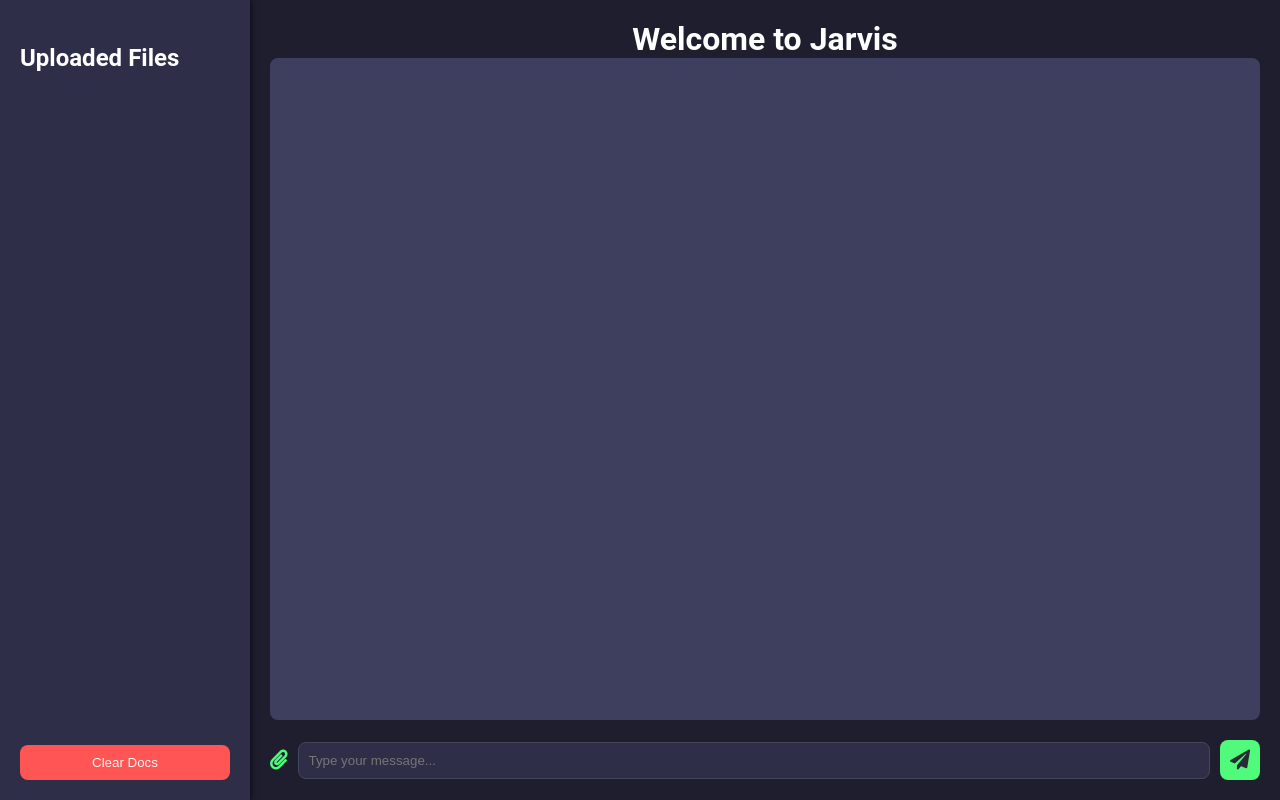
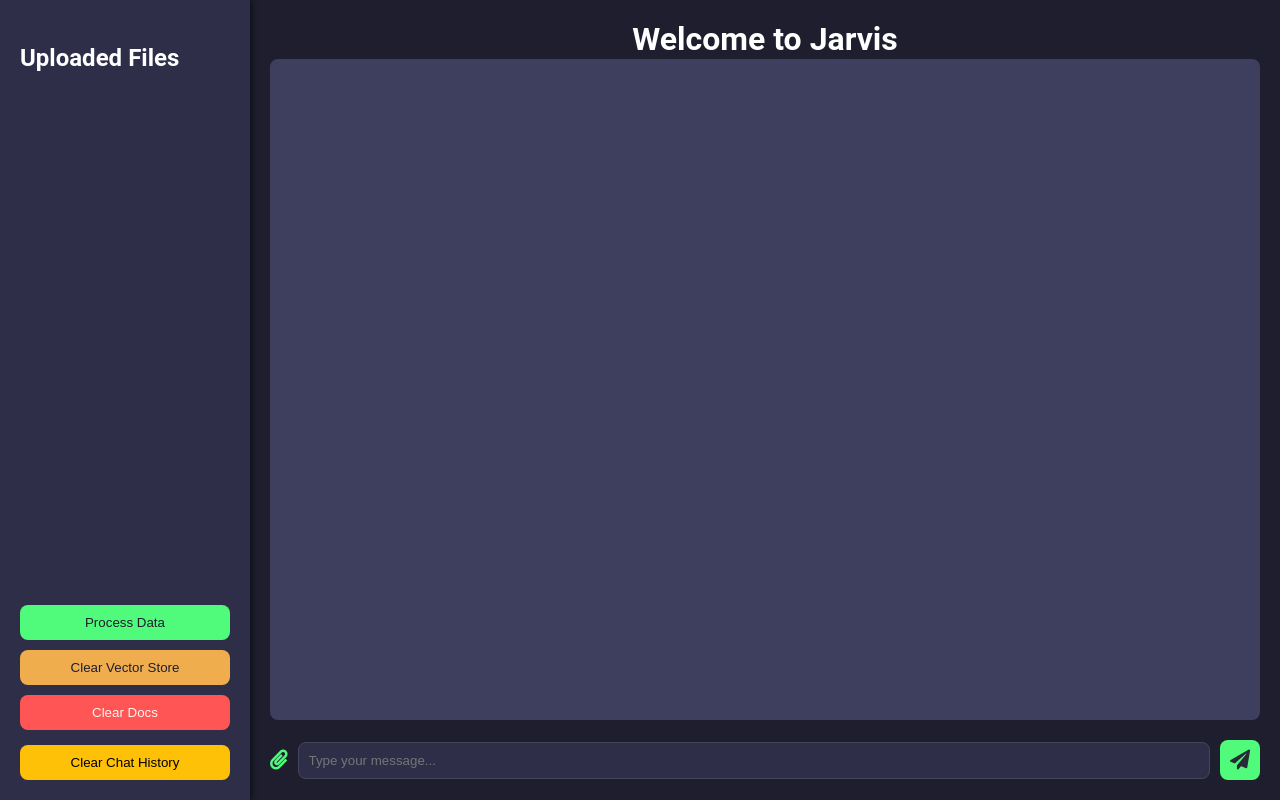
Before and after one commit to muteburrito/Jarvis, a Flask app: template templates/index.html in a window 1280 px wide. Run offline with Flask 3, Linux system fonts and the light colour scheme; the template is opened without the code that fills it, so the values that code supplies are empty; parts of the project's set-up code (start-up, migrations or seed data) failed here and were passed over; some libraries are stand-ins or nearby versions.

Commit message:
Modularized the code
This change also includes a lot of UI improvements, A new feature where chat history is stored, Files uploaded are stored in a side bar, more life improving updates and bug fixes

```diff
--- a/app.py
+++ b/app.py
@@ -1,189 +1,40 @@
 import os
 import shutil
-import subprocess
-import urllib
-from flask import Flask, request, jsonify, render_template, send_from_directory
+from flask import Flask, request, jsonify, render_template
 from werkzeug.utils import secure_filename
-from lang_funcs import *
+from flask_cors import CORS
+from utils import *
 from langchain_community.llms import Ollama
-from langchain_core.prompts import PromptTemplate
-from docx import Document as DocxDocument
-import pandas as pd
-from flask_cors import CORS
 
+# Flask app setup
 app = Flask(__name__)
 CORS(app)
 
-def check_and_copy_dll():
-    dll_name = 'libomp140.x86_64.dll'
-    system32_path = os.path.join(os.environ['WINDIR'], 'System32')
-    target_dll_path = os.path.join(system32_path, dll_name)
-    github_dll_url = 'https://github.com/muteburrito/pdf-chatbot/raw/main/Redist/libomp140.x86_64_x86-64/libomp140.x86_64.dll'
+UPLOAD_FOLDER = 'data'
+ALLOWED_EXTENSIONS = {'pdf'}
+app.config['UPLOAD_FOLDER'] = UPLOAD_FOLDER
 
-    # Check if DLL is present in System32
-    if not os.path.exists(target_dll_path):
-        print(f"{dll_name} not found in {system32_path}. Downloading from GitHub...")
+# List to track uploaded files
+uploaded_files = []
 
-        try:
-            # Download the DLL from the GitHub URL
-            with urllib.request.urlopen(github_dll_url) as response, open(dll_name, 'wb') as out_file:
-                shutil.copyfileobj(response, out_file)
-            # Move the DLL to System32
-            shutil.move(dll_name, target_dll_path)
-            print(f"{dll_name} successfully downloaded and copied to {system32_path}.")
-        except PermissionError:
-            print(f"Permission denied. Run the exe with administrator privileges to copy {dll_name} to System32.")
-        except Exception as e:
-            print(f"An error occurred: {e}")
-    else:
-        print(f"{dll_name} is already present in {system32_path}.")
-
-def check_and_install_ollama():
-    try:
-        # Check if Ollama is installed by running "ollama list"
-        subprocess.run(["ollama", "list"], check=True, stdout=subprocess.PIPE, stderr=subprocess.PIPE)
-        print("Ollama is already installed.")
-    except (subprocess.CalledProcessError, FileNotFoundError):
-        print("Ollama not found, installing...")
-        install_ollama()
-
-def install_ollama():
-    try:
-        # Download and run Ollama installer
-        subprocess.run(["powershell", "-Command",
-                        "Invoke-WebRequest -Uri https://ollama.com/download/OllamaSetup.exe -OutFile OllamaSetup.exe"],
-                        check=True)
-        subprocess.run(["OllamaSetup.exe", "/quiet"], check=True)
-        print("Ollama installed successfully.")
-        # Clean up installer file
-        os.remove("OllamaSetup.exe")
-    except Exception as e:
-        print(f"Failed to install Ollama: {e}")
-        exit(1)
-
-def pull_llama_model():
-    try:
-        # Pull the Llama 3.1 model using Ollama
-        subprocess.run(["ollama", "pull", "llama3.1"], check=True)
-        print("Llama 3.1 model pulled successfully.")
-    except subprocess.CalledProcessError:
-        print("Failed to pull Llama 3.1 model.")
-        exit(1)
-
-# Before starting the app, check if Ollama is installed and pull the model
+# Initialize the models and environment
 check_and_install_ollama()
-pull_llama_model()
-# Call the function before the app starts
 check_and_copy_dll()
 
-# Load the LLM model
 llm = Ollama(model="llama3.1", temperature=0)
-
-# Load the Embedding Model
 embed = load_embedding_model(model_path="all-MiniLM-L6-v2")
 
-UPLOAD_FOLDER = 'data'
-ALLOWED_EXTENSIONS = {'pdf'} # Removing other file types untill we add a feature to split text and create chunks for xlsx, doc, and ppt
-app.config['UPLOAD_FOLDER'] = UPLOAD_FOLDER
+# Initialize the chain
+chain = initialize_chain(embed_model=embed, llm=llm)
 
-def allowed_file(filename):
-    return '.' in filename and filename.rsplit('.', 1)[1].lower() in ALLOWED_EXTENSIONS
-
-def load_pdf_data(file_path):
-    try:
-        loader = PyMuPDFLoader(file_path=file_path)
-        docs = loader.load()
-        return docs
-    except Exception as e:
-        print(f"Error loading PDF {file_path}: {e}")
-        return []
-
-def load_word_data(file_path):
-    try:
-        doc = DocxDocument(file_path)
-        full_text = []
-        for para in doc.paragraphs:
-            full_text.append(para.text)
-        return [{'content': '\n'.join(full_text)}]
-    except Exception as e:
-        print(f"Error loading Word document {file_path}: {e}")
-        return []
-
-def load_excel_data(file_path):
-    try:
-        excel_data = pd.read_excel(file_path)
-        content = excel_data.to_string(index=False)
-        return [{'page_content': content}]
-    except Exception as e:
-        print(f"Error loading Excel file {file_path}: {e}")
-        return []
-
-def load_and_process_documents(files):
-    documents = []
-    for file in files:
-        if file and allowed_file(file.filename):
-            filename = secure_filename(file.filename)
-            file_path = os.path.join(app.config['UPLOAD_FOLDER'], filename)
-
-            # Ensure the upload folder exists
-            os.makedirs(app.config['UPLOAD_FOLDER'], exist_ok=True)
-
-            file.save(file_path)
-
-            if filename.endswith('.pdf'):
-                docs = load_pdf_data(file_path)
-            elif filename.endswith('.docx'):
-                docs = load_word_data(file_path)
-            elif filename.endswith('.xlsx'):
-                docs = load_excel_data(file_path)
-            else:
-                print(f"Unsupported file type: {filename}")
-                continue
-            documents.extend(docs)
-
-    return split_docs(documents)
-
-def create_qa_chain(vectorstore=None):
-    template = """
-    ### System:
-    You are a respectful and honest assistant. You answer the user's questions using the context provided when available. If no context is provided, answer the questions generally. If you don't know the answer, just say you don't know.
-
-    ### Context:
-    {context}
-
-    ### User:
-    {question}
-
-    ### Response:
-    """
-    prompt = PromptTemplate.from_template(template)
-
-    if vectorstore:
-        retriever = vectorstore.as_retriever()
-        return load_qa_chain(retriever, llm, prompt) # Need to use the new function to get rid of the deprecated warning. The function is still WIP
-    else:
-        def general_chat(inputs):
-            query = inputs['query']
-            prompt_text = prompt.format(context="", question=query)
-            return llm.invoke(prompt_text)
-
-        return general_chat
-
-def initialize_chain(documents=None):
-    vectorstore = create_embeddings(documents, embed) if documents else None
-    return create_qa_chain(vectorstore)
-
-# Initially, start with no documents
-chain = initialize_chain()
-
-@app.route('/favicon.ico')
-def favicon():
-    return send_from_directory(os.path.join(app.root_path, 'static'),
-                               'favicon.ico', mimetype='image/vnd.microsoft.icon')
+# Routes
 
 @app.route('/')
 def index():
-    return render_template('index.html')
+    data_directory = app.config['UPLOAD_FOLDER']
+    os.makedirs(data_directory, exist_ok=True)
+    files = [f for f in os.listdir(data_directory) if allowed_file(f, ALLOWED_EXTENSIONS)]
+    return render_template('index.html', files=files)
 
 @app.route('/ask', methods=['POST'])
 def ask():
@@ -191,83 +42,80 @@
     query = data.get('query')
     if not query:
         return jsonify({'error': 'No query provided'}), 400
+    try:
+        response = get_response(query, chain)
+        result = response if isinstance(response, str) else response.get('result', 'No result found')
+        return jsonify({'response': str(result)})
+    except Exception as e:
+        return jsonify({'error': 'Error processing request'}), 500
 
+@app.route('/list-files', methods=['GET'])
+def list_files():
     try:
-        # Get the response from the QA chain
-        response = get_response(query, chain)
-
-        # Debugging: Print the response to inspect it
-        # print(f"Response: {response}")
-
-        # Handle cases where response might be a string
-        if isinstance(response, dict):
-            result = response.get('result', 'No result found')
-        elif isinstance(response, str):
-            result = response
-        else:
-            result = 'Unexpected response format'
-
-        # Ensure the result is JSON serializable
-        if isinstance(result, dict):
-            json_response = {k: str(v) for k, v in result.items()}
-        elif isinstance(result, list):
-            json_response = [str(item) for item in result]
-        else:
-            json_response = str(result)
-
-        return jsonify({'response': json_response})
-
+        files = os.listdir(app.config['UPLOAD_FOLDER'])
+        pdf_files = [file for file in files if file.endswith('.pdf')]
+        return jsonify({'uploaded_files': pdf_files})
     except Exception as e:
-        # Print the exception details for debugging
-        print(f"Exception: {e}")
-        return jsonify({'error': 'Error processing request'}), 500
+        return jsonify({'error': str(e)}), 500
 
 @app.route('/upload', methods=['POST'])
 def upload_file():
+    os.makedirs(app.config['UPLOAD_FOLDER'], exist_ok=True)
     if 'file' not in request.files:
         return jsonify({'error': 'No file part'}), 400
-
     files = request.files.getlist('file')
     if not files or files[0].filename == '':
         return jsonify({'error': 'No selected file'}), 400
+    documents = load_and_process_documents(files, app.config['UPLOAD_FOLDER'], ALLOWED_EXTENSIONS)
+    for file in files:
+        if file and allowed_file(file.filename, ALLOWED_EXTENSIONS):
+            filename = secure_filename(file.filename)
+            if filename not in uploaded_files:
+                uploaded_files.append(filename)
+    return jsonify({'message': 'Files uploaded and processed successfully!', 'uploaded_files': uploaded_files})
 
-    documents = load_and_process_documents(files)
+@app.route('/process-data', methods=['POST'])
+def process_data():
+    global chain
+    data_directory = app.config['UPLOAD_FOLDER']
 
+    if not os.path.exists(data_directory):
+        return jsonify({'error': 'Data directory does not exist'}), 400
+
+    # Get all PDF files in the data directory
+    files = [f for f in os.listdir(data_directory) if allowed_file(f, ALLOWED_EXTENSIONS)]
+
+    if not files:
+        return jsonify({'error': 'No files to process'}), 400
+
+    # Load and process documents directly from the file paths
+    documents = load_and_process_documents(files, data_directory, ALLOWED_EXTENSIONS)
+
+    if not documents:
+        return jsonify({'error': 'No valid documents found to process'}), 400
+
+    # Initialize the chain with the processed documents
+    chain = initialize_chain(documents, embed_model=embed, llm=llm)
+
+    return jsonify({'message': 'Vector store created successfully!'})
+
+@app.route('/clear-vector-store', methods=['POST'])
+def clear_vector_store():
     global chain
-    chain = initialize_chain(documents)
+    vectorstore_path = 'vectorstore'
+    if os.path.exists(vectorstore_path):
+        shutil.rmtree(vectorstore_path)
+    chain = initialize_chain(embed_model=embed, llm=llm)
+    return jsonify({'message': 'Vector store cleared successfully!'})
 
-    return jsonify({'message': 'Files uploaded and processed successfully!'})
-
-@app.route('/clear', methods=['POST'])
+@app.route('/clear-docs', methods=['POST'])
 def clear_documents():
-    global chain
-
-    # Define paths
+    global uploaded_files
     data_path = 'data'
-    vectorstore_path = 'vectorstore'
-
-    # Helper function to delete files/directories
-    def delete_path(path):
-        if os.path.exists(path):
-            try:
-                if os.path.isfile(path):
-                    os.remove(path)
-                elif os.path.isdir(path):
-                    shutil.rmtree(path)
-            except PermissionError as e:
-                print(f"Permission error: {e}")
-                return jsonify({'message': f'Failed to delete {path} due to permission issues.'}), 500
-        else:
-            print(f"Path not found: {path}")
-
-    # Delete data and vectorstore
-    delete_path(data_path)
-    delete_path(vectorstore_path)
-
-    # Reinitialize the chain with no documents
-    chain = initialize_chain()
-
-    return jsonify({'message': 'Data and vectorstore cleared and chat reset!'})
+    uploaded_files = []
+    if os.path.exists(data_path):
+        shutil.rmtree(data_path)
+    return jsonify({'message': 'Data cleared and chat reset!'})
 
 if __name__ == '__main__':
     app.run(host='0.0.0.0', port=5000)
--- a/static/css/styles.css
+++ b/static/css/styles.css
@@ -33,27 +33,84 @@
     flex-grow: 1;
     overflow-y: auto;
     margin-bottom: 20px;
+    white-space: nowrap; /* Prevent long file names from wrapping */
+    word-wrap: break-word; /* Allow breaking long file names */
+    overflow-wrap: anywhere; /* Ensure long words or links break correctly */
 }
 
 .sidebar ul li {
     color: #f8f8f2;
     margin-bottom: 10px;
+    text-overflow: ellipsis; /* Add ellipsis (...) for overflowed content */
+    overflow: hidden;
+    white-space: nowrap; /* Prevent text wrapping */
 }
 
 .sidebar button {
     padding: 10px;
     border-radius: 8px;
-    background-color: #ff5555;
     color: #f8f8f2;
     border: none;
     cursor: pointer;
     width: 100%; /* Full width inside the sidebar */
-    margin-top: 20px;
+    margin-top: 10px; /* Adjust margin to create space between buttons */
     box-sizing: border-box;
 }
 
 .sidebar button:hover {
     background-color: #ff79c6;
+}
+
+#loading {
+    color: #f8f8f2;
+    font-size: 16px;
+    text-align: center;
+    margin-bottom: 10px;
+}
+
+.fa-spinner {
+    margin-right: 10px;
+}
+
+#processDataButton {
+    background-color: #50fa7b;
+    color: #1e1e2f; /* Green button for Process Data */
+}
+
+#processDataButton:hover {
+    background-color: #28a745; /* Darker green on hover */
+}
+
+#clearVectorStoreButton {
+    background-color: #f0ad4e;
+    color: #1e1e2f; /* Orange button for Clear Vector Store */
+}
+
+#clearVectorStoreButton:hover {
+    background-color: #ec971f; /* Darker orange on hover */
+}
+
+#clearFilesButton {
+    background-color: #ff5555;
+}
+
+#clearFilesButton:hover {
+    background-color: #ff79c6;
+}
+
+#clearChatHistoryButton {
+    margin-top: 15px;
+    padding: 10px;
+    width: 100%;
+    background-color: #ffc107;
+    color: #000;
+    border: none;
+    cursor: pointer;
+    border-radius: 8px;
+}
+
+#clearChatHistoryButton:hover {
+    background-color: #e0a800;
 }
 
 /* Main content will take up the remaining space */
@@ -65,6 +122,11 @@
     box-sizing: border-box;
     justify-content: space-between;
     height: 100vh;
+}
+
+/* Title wrapper added */
+.title-wrapper {
+    margin-bottom: 1px;
 }
 
 .title {
@@ -93,12 +155,13 @@
 .chat-box {
     flex-grow: 1; /* Take up the remaining vertical space */
     overflow-y: auto;
-    padding: 10px;
+    padding: 40px;
     background: #3e3e5e;
     border-radius: 8px;
     margin-bottom: 20px;
     display: flex;
     flex-direction: column;
+    padding: 20px;
 }
 
 .message {
--- a/static/js/main.js
+++ b/static/js/main.js
@@ -8,26 +8,28 @@
         }
     });
 
+    // Load chat history if it exists in localStorage
+    if (localStorage.getItem('chatHistory')) {
+        $('#messages').html(localStorage.getItem('chatHistory'));
+        $('.chat-box').scrollTop($('.chat-box')[0].scrollHeight);  // Scroll to the bottom
+    }
+
+    // Function to clear chat history
+    $('#clearChatHistoryButton').click(function() {
+        localStorage.removeItem('chatHistory');
+        $('#messages').empty(); // Clear the messages from the UI as well
+    });
+
     // Function to render markdown safely
     function renderMarkdown(markdownText) {
         return marked.parse(markdownText);
     }
 
-    // Clear files from sidebar
-    $('#clearFilesButton').click(function() {
-        // Clear uploaded files and reset sidebar
-        $.ajax({
-            url: '/clear',
-            type: 'POST',
-            success: function() {
-                $('#fileList').empty(); // Clear sidebar list
-                showNotification('Documents cleared successfully', 'success');
-            },
-            error: function() {
-                showNotification('Error clearing documents', 'error');
-            }
-        });
-    });
+    // We will use this to save chat history
+    function updateChatHistory() {
+        var chatHistory = $('#messages').html();
+        localStorage.setItem('chatHistory', chatHistory);
+    }
 
     $('#sendButton').click(function() {
         sendMessage();
@@ -39,11 +41,18 @@
         }
     });
 
-    // Automatically upload the file once selected
+    // Automatically upload the files once selected
     $('#fileInput').change(function() {
-        var file = $('#fileInput')[0].files[0];
-        if (file) {
-            uploadFile(file); // Trigger file upload immediately
+        var files = $('#fileInput')[0].files; // Get the selected files
+        if (files.length > 0) {
+            for (var i = 0; i < files.length; i++) {
+                var file = files[i];
+                if (file.type === "application/pdf") {
+                    uploadFile(file); // Upload each selected file
+                } else {
+                    alert("Only PDF files are allowed."); // Handle non-PDF files
+                }
+            }
         }
     });
 
@@ -112,25 +121,94 @@
             data: formData,
             processData: false,
             contentType: false,
-            beforeSend: function() {
-                // Optionally show loading indicator
+            success: function(response) {
+                if (response.uploaded_files) {
+                    var fileList = $('#fileList');
+                    fileList.empty();  // Clear existing list
+                    response.uploaded_files.forEach(function(file) {
+                        fileList.append('<li>' + file + '</li>');  // Add new files
+                    });
+                }
             },
-            success: function(response) {
-                // Optionally update the sidebar with the new file
-                updateUploadedFilesList(file.name); // Call function to update file list
-                showNotification('Documents uploaded successfully', 'success');
-            },
-            error: function() {
-                console.error('Error uploading file.');
+            error: function(error) {
+                console.error('Error uploading files:', error);
             }
         });
     }
 
-    // Function to update the uploaded files list in the sidebar
-    function updateUploadedFilesList(fileName) {
-        var uploadedFilesList = $('.sidebar ul');
-        uploadedFilesList.append('<li>' + fileName + '</li>');
+    // Fetch the list of uploaded files on page load
+    fetchUploadedFiles();
+
+    function fetchUploadedFiles() {
+        $.ajax({
+            url: '/list-files',
+            type: 'GET',
+            success: function(response) {
+                if (response.uploaded_files) {
+                    var fileList = $('#fileList');
+                    fileList.empty();  // Clear existing list
+                    response.uploaded_files.forEach(function(file) {
+                        fileList.append('<li>' + file + '</li>');  // Add new files
+                    });
+                }
+            },
+            error: function(error) {
+                console.error('Error fetching file list:', error);
+            }
+        });
     }
+
+    // Process data button logic
+    $('#processDataButton').click(function() {
+        // Show the loading spinner
+        $('#loading').show();
+
+        $.ajax({
+            url: '/process-data', // Backend endpoint to process the data and create vector store
+            type: 'POST',
+            success: function(response) {
+                // Hide the loading spinner
+                $('#loading').hide();
+
+                showNotification('Data processed successfully, vector store created!', 'success');
+            },
+            error: function() {
+                // Hide the loading spinner even if there's an error
+                $('#loading').hide();
+
+                showNotification('Error processing data.', 'error');
+            }
+        });
+    });
+
+    // Clear vector store button logic
+    $('#clearVectorStoreButton').click(function() {
+        $.ajax({
+            url: '/clear-vector-store', // Backend endpoint to clear the vector store
+            type: 'POST',
+            success: function(response) {
+                showNotification('Vector store cleared successfully!', 'success');
+            },
+            error: function() {
+                showNotification('Error clearing vector store.', 'error');
+            }
+        });
+    });
+
+    // Clear files button logic
+    $('#clearFilesButton').click(function() {
+        $.ajax({
+            url: '/clear-docs',
+            type: 'POST',
+            success: function(response) {
+                $('#fileList').empty(); // Clear the file list in the sidebar
+                showNotification('Documents cleared successfully!', 'success');
+            },
+            error: function() {
+                showNotification('Error clearing documents.', 'error');
+            }
+        });
+    });
 
     $('#sendButton').click(function() {
         sendMessage();
@@ -141,6 +219,8 @@
         if (userInput) {
             $('#messages').append('<div class="message user-message">' + userInput + '</div>');
             $('#userInput').val('');
+
+            updateChatHistory(); //Save User's message
 
             // Disable the button but do not change its inner HTML (so the icon stays intact)
             $('#sendButton').prop('disabled', true);
@@ -165,6 +245,9 @@
 
                     $('#messages').append('<div class="message bot-message">' + markdownResponse + '</div>');
 
+                    // Save chat history after bot response is added
+                    updateChatHistory();
+
                     // Re-enable the button and restore the paper-plane icon
                     $('#sendButton').prop('disabled', false);
                     $('#sendButton i').removeClass('fa-spinner fa-spin').addClass('fa-paper-plane');
--- a/templates/index.html
+++ b/templates/index.html
@@ -18,11 +18,23 @@
         <ul id="fileList">
             <!-- Dynamically populated list of uploaded files -->
         </ul>
+        <div id="loading" style="display:none;">
+            <i class="fas fa-spinner fa-spin"></i> Processing data, please wait...
+        </div>
+        <button class="btn btn-success" id="processDataButton">Process Data</button> <!-- Process Data button -->
+        <button class="btn btn-warning" id="clearVectorStoreButton">Clear Vector Store</button> <!-- Clear Vector Store button -->
         <button class="btn btn-danger" id="clearFilesButton">Clear Docs</button>
+
+        <!-- Clear Chat History button added here -->
+        <button class="btn btn-warning" id="clearChatHistoryButton">Clear Chat History</button>
     </div>
 
     <div class="container mt-5">
-        <h2 class="title">Welcome to Jarvis</h2>
+        <!-- Added a title wrapper div -->
+        <div class="title-wrapper">
+            <h2 class="title">Welcome to Jarvis</h2>
+        </div>
+
         <div class="chat-box border p-3">
             <div id="messages"></div>
             <div id="thinking" style="display: none;" class="message bot-message">
@@ -39,7 +51,7 @@
             <label for="fileInput" class="attach-icon">
                 <i class="fas fa-paperclip"></i> <!-- Paperclip icon -->
             </label>
-            <input type="file" id="fileInput" accept=".pdf">
+            <input type="file" id="fileInput" accept=".pdf" multiple>
 
             <!-- Input text field for chat messages -->
             <input type="text" id="userInput" class="form-control" placeholder="Type your message...">
```
Also changed, not shown: utils.py (added, +94 -0 lines), templates/original_template.html (renamed from templates/backup_template.html), 2 other files.
